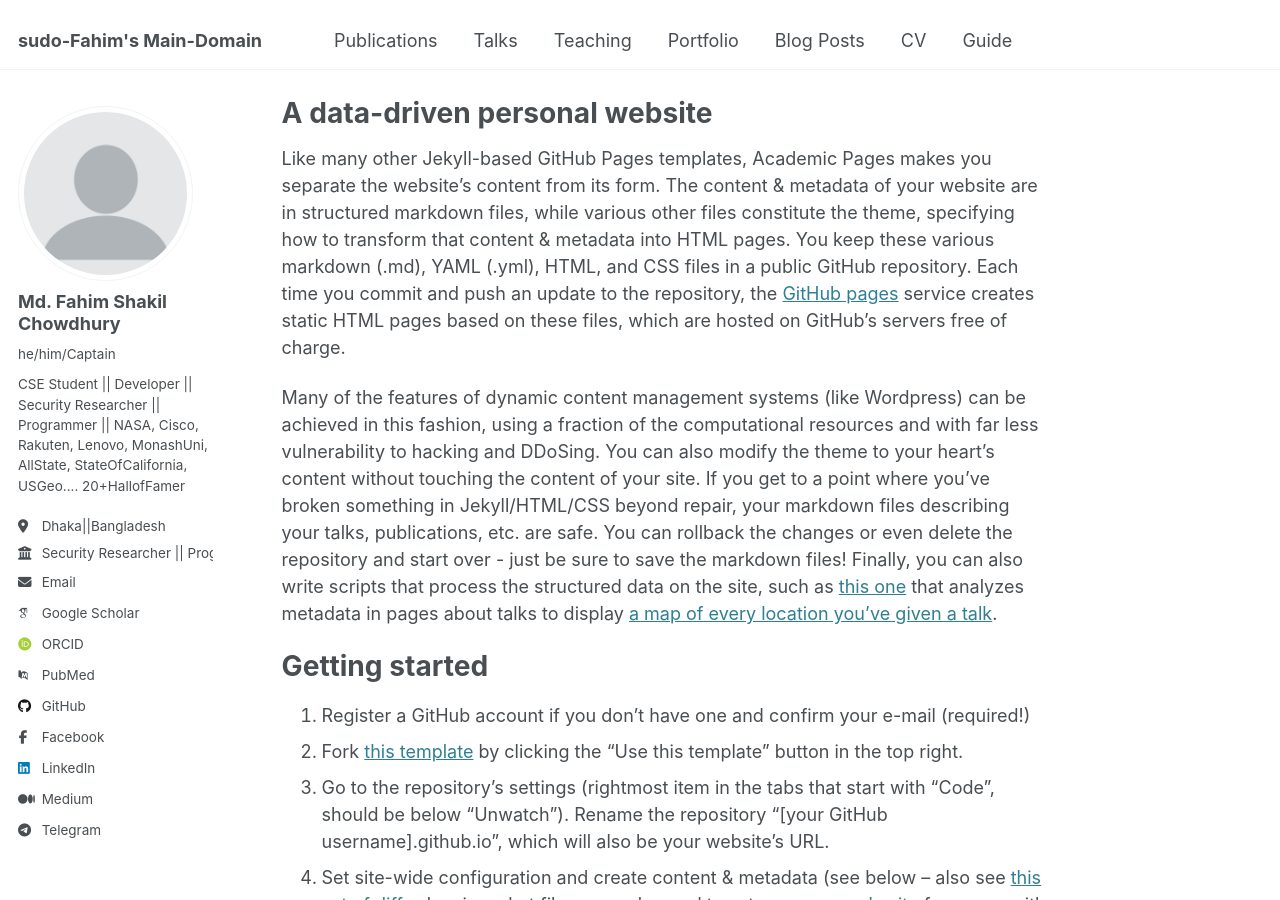
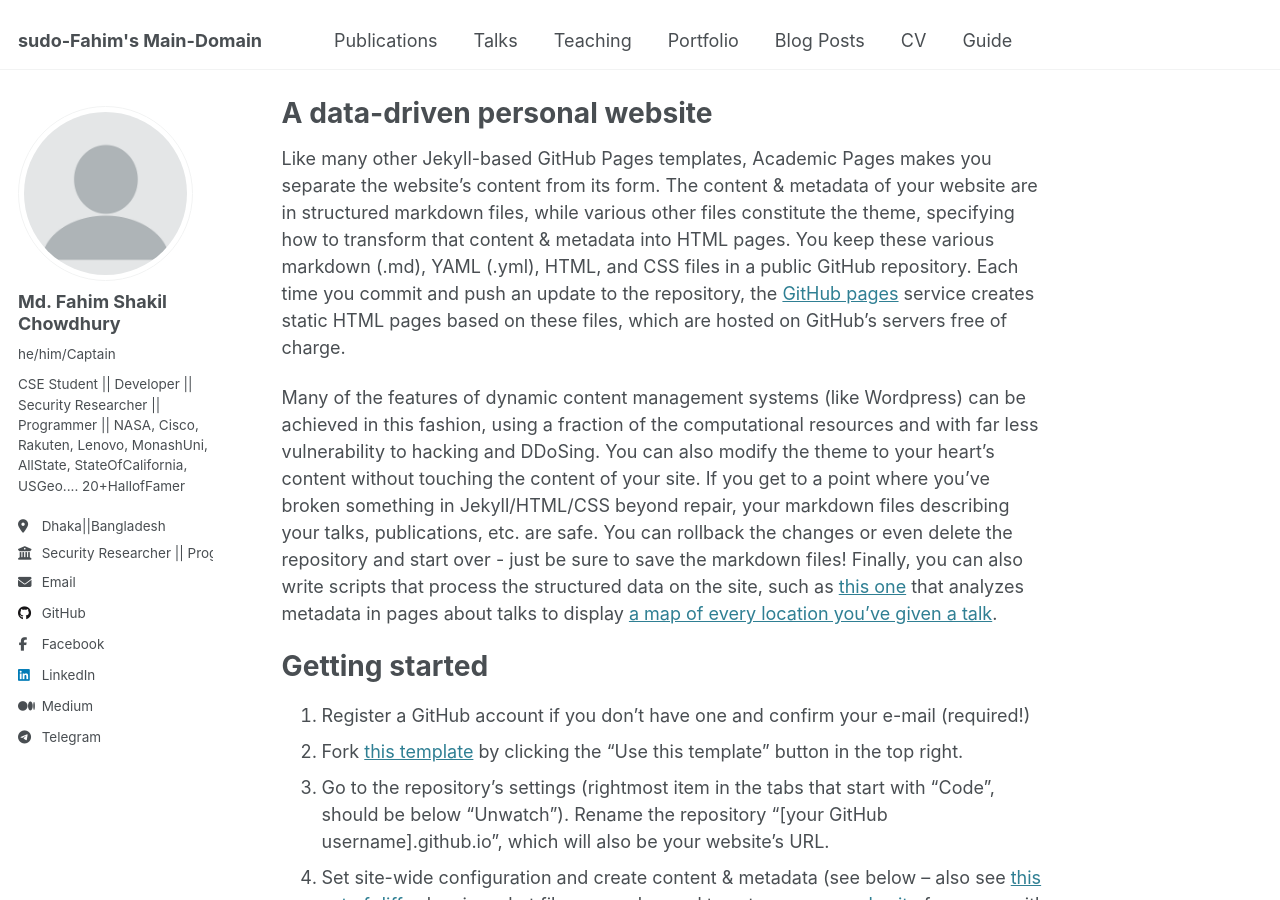
Before and after one commit to 0xCaptainFahim/0xCaptainFahim.github.io, a Jekyll site: the page built from _pages/about.md, in a window 1280 px wide and 900 px high, scrolled down 346 px. Built offline with Jekyll 4.4.1, drawn with Linux system fonts in a browser that asks for light colours; some web fonts are replaced; part of the change alters nothing that is shown.

Commit message:
Update config

```diff
--- a/_config.yml
+++ b/_config.yml
@@ -12,7 +12,7 @@ site_theme               : "default"
 title                    : "sudo-Fahim's Main-Domain"
 title_separator          : "-"
 name                     : &name "Md. Fahim Shakil Chowdhury"
-description              : &description "personal description"
+description              : &description "Security Researcher || Programmer || Developer"
 url                      : https://0xcaptainfahim.github.io # the base hostname & protocol for your site e.g. "https://[your GitHub username].github.io"
 baseurl                  : "" # the subpath of your site, e.g. "/blog"
 repository               : "0xCaptainFahim/0xCaptainFahim.github.io"
@@ -34,11 +34,11 @@ author:
 
   # Academic websites
   arxiv            : # URL - Update with the correct link to your profile
-  googlescholar    : "https://scholar.google.com/citations?user=PS_CX0AAAAAJ"
+  googlescholar    : # URL
   impactstory      : # URL
-  orcid            : "http://orcid.org/yourorcidurl"
+  orcid            : # URL
   semantic         : # URL
-  pubmed           : "https://www.ncbi.nlm.nih.gov/pubmed/?term=john+snow"
+  pubmed           : # URL
   researchgate     : # URL
   scopus           : # URL
 
```
